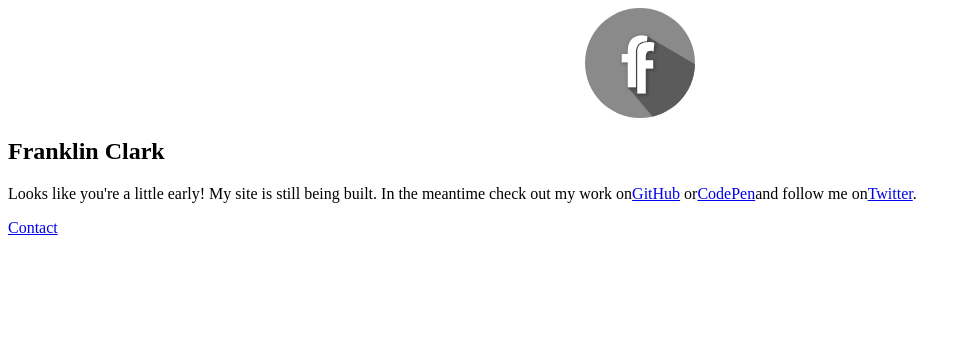
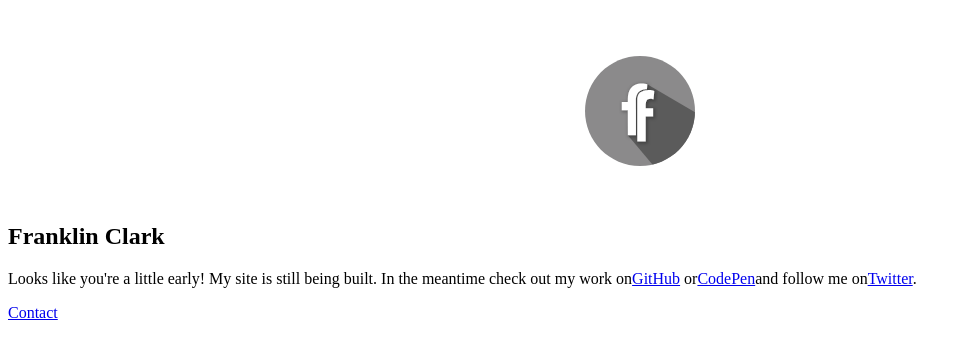
Before and after one commit to ffffranklin/ffffranklin.github.io, a Next.js app: page / in a window 1280 px wide. Shown: the top 356 px of the page, without its empty margins (0-971 px from the left). Built offline with nearby package versions, Linux system fonts and the light colour scheme; grey boxes are pictures that could not be loaded; a web font is replaced by a local one.

Commit message:
Simple header padding

```diff
--- a/components/layout.module.scss
+++ b/components/layout.module.scss
@@ -25,3 +25,8 @@
   }
 
 }
+
+.simpleHeader {
+  padding: 3rem 0 2.3rem;
+  text-align: center;
+}
--- a/components/layout.tsx
+++ b/components/layout.tsx
@@ -34,7 +34,7 @@ export function Layout({children}) {
       </Head>
       <div className={styles.siteWrapper}>
 
-        <header className="simple-header">
+        <header className={styles.simpleHeader}>
           <LogoFlip/>
         </header>
 
```
